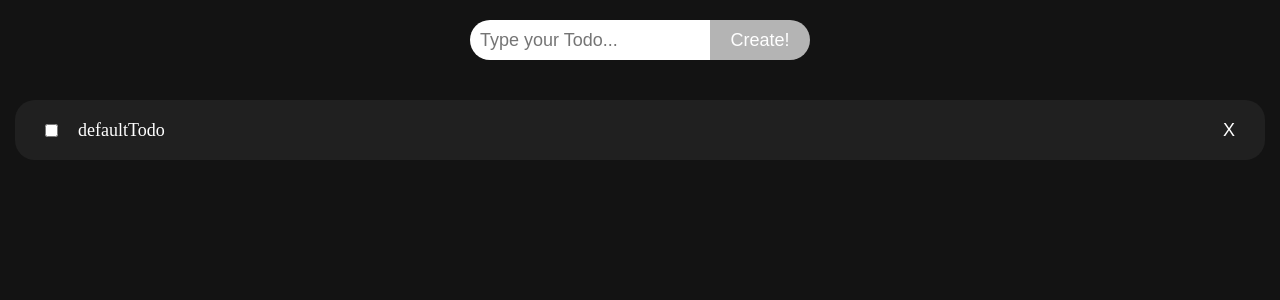
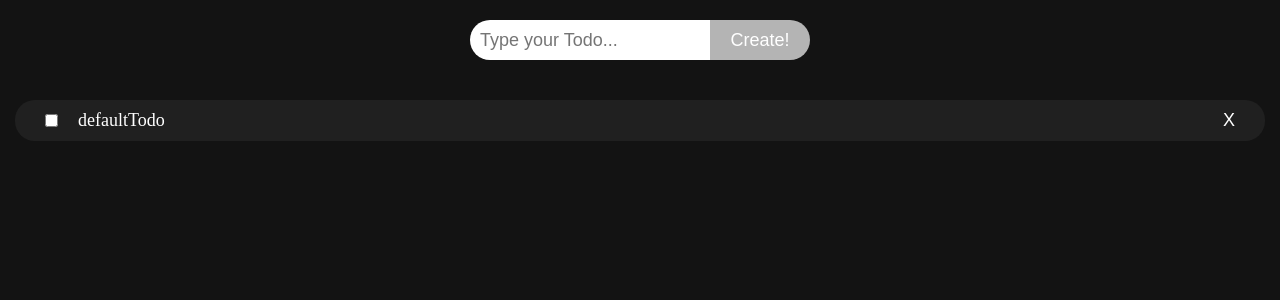
Before and after one commit to ZinetsVO/newTodo, a Next.js app: page / in a window 1280 px wide. Shown: the top 300 px of the page. Built offline with nearby package versions, Linux system fonts and the light colour scheme.

Commit message:
complete button works

```diff
--- a/pages/index.js
+++ b/pages/index.js
@@ -1,6 +1,5 @@
 import TodoList from '@/components/TodoList'
 import Head from 'next/head'
-import Image from 'next/image'
 
 export default function Home() {
   return (
--- a/src/components/TodoList/index.jsx
+++ b/src/components/TodoList/index.jsx
@@ -48,6 +48,8 @@ const TodoList = () => {
     setTasks(updatedTask);
   };
 
+  console.log(tasks);
+
   return (
     <div className="container">
       <form className={css.nav}>
@@ -76,7 +78,7 @@ const TodoList = () => {
               checked={el.done}
               type="checkBox"
             />
-            <p>{el.text}</p>
+            <p className={ el.done? css.checkedTodoText : css.todoText}>{el.text}</p>
             <button onClick={() => handleDeleteTask(i)} className={css.delete}>
               X
             </button>
--- a/src/components/TodoList/style.module.css
+++ b/src/components/TodoList/style.module.css
@@ -53,14 +53,22 @@
 .todoItem {
     background-color: #fff;
     background-color: #202020;
-    height: 60px;
     border-radius: 20px;
     display: flex;
     justify-content: start;
     align-items: center;
     gap: 20px;
-    padding: 0 30px 0 30px;
+    padding: 10px 30px;
     font-size: 18px;
+}
+
+.todoText {
+    padding-right: 20px;
+}
+
+.checkedTodoText {
+    padding-right: 20px;
+    text-decoration: line-through;
 }
 
 .delete {
```
